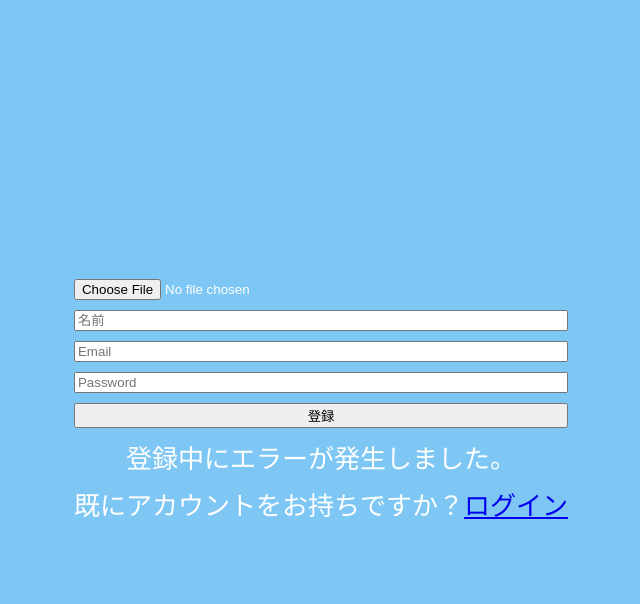
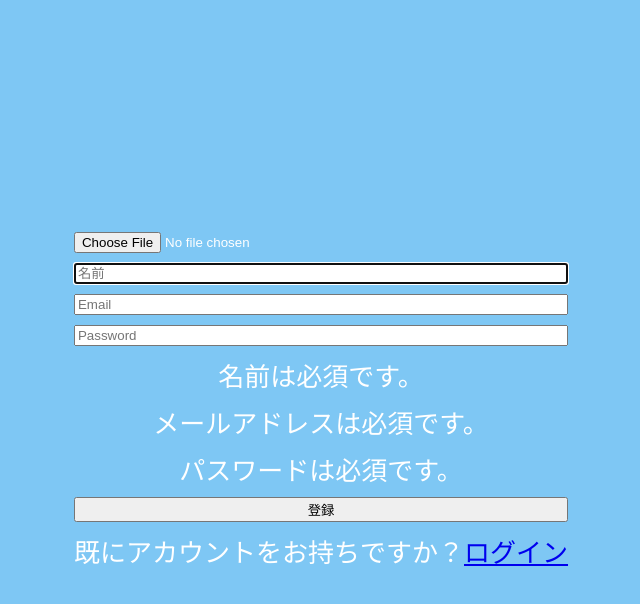
Before and after one commit to beginerbeginer/railway-react-bookreview-app, a React (Create React App) app: page /signup in a window 1280 px wide. Both pictures are taken after a click on the button "登録". Shown: the top 604 px of the page, without its empty margins (319-959 px from the left). Built offline with nearby package versions, Linux system fonts and the light colour scheme; no server answers.

Commit message:
[#3] 追加：react-hook-form、ログイン成功時に値をリセット

```diff
--- a/src/Pages/Signup.jsx
+++ b/src/Pages/Signup.jsx
@@ -1,9 +1,13 @@
 import Compressor from 'compressorjs'
 import PropTypes from 'prop-types'
 import { useState } from 'react'
+import { useForm } from 'react-hook-form'
 
 import { URL as API_URL } from '../const'
 import '../scss/signup.scss'
+
+const PASSWORD_PATTERN = '/^[A-Za-z0-9!"#$%&\'()-^@[];:,./=|~+*{}<>?_]+$/'
+const EMAIL_PATTERN = /^[A-Z0-9._%+-]+@[A-Z0-9.-]+\.[A-Z]{2,4}$/i
 
 const postUserData = async (url, body) => {
   const response = await fetch(url, {
@@ -40,14 +44,16 @@ const uploadImage = async (file, token) => {
 }
 
 export const Signup = () => {
-  const [name, setName] = useState('')
-  const [email, setEmail] = useState('')
-  const [password, setPassword] = useState('')
-  const [errors, setErrors] = useState([])
   const [file, setFile] = useState(null)
   const [showModal, setShowModal] = useState(false)
   const [resizedImageBlob, setResizedImageBlob] = useState(null)
   const [inputKey, setInputKey] = useState(Date.now())
+  const {
+    register,
+    handleSubmit,
+    reset,
+    formState: { errors },
+  } = useForm()
 
   const handleFileChange = (e) => {
     const selectedFile = e.target.files[0]
@@ -74,18 +80,18 @@ export const Signup = () => {
     setInputKey(Date.now())
   }
 
-  const handleSignup = async () => {
+  const onSubmit = async (data) => {
     try {
-      const userResponse = await createUser(name, email, password)
+      const userResponse = await createUser(data.name, data.email, data.password)
       localStorage.setItem('token', userResponse.token)
       if (file) {
         await uploadImage(file, userResponse.token)
       }
+      closeModal()
+      reset({ name: '', email: '', password: '' })
     } catch (error) {
       console.error(error)
-      setErrors((prev) => [...prev, '登録中にエラーが発生しました。'])
     }
-    closeModal()
   }
 
   const Modal = ({ resizedImageBlob, closeModal }) => {
@@ -106,15 +112,36 @@ export const Signup = () => {
     <div className="signup">
       {showModal ? <Modal resizedImageBlob={resizedImageBlob} closeModal={closeModal} /> : null}
       <input key={inputKey} type="file" aria-label="画像を追加" onChange={handleFileChange} />
-      <input type="text" placeholder="名前" onChange={(e) => setName(e.target.value)} />
-      <input type="text" placeholder="Email" onChange={(e) => setEmail(e.target.value)} />
-      <input type="password" placeholder="Password" onChange={(e) => setPassword(e.target.value)} />
-      <button onClick={handleSignup}>登録</button>
-      {errors.map((error, index) => (
-        <div key={index} className="error">
-          {error}
-        </div>
-      ))}
+      <input type="text" placeholder="名前" {...register('name', { required: '名前は必須です。' })} />
+      <input
+        type="text"
+        placeholder="Email"
+        {...register('email', {
+          required: 'メールアドレスは必須です。',
+          pattern: {
+            value: EMAIL_PATTERN,
+            message: '無効なメールアドレスの形式です。',
+          },
+        })}
+      />
+
+      <input
+        type="password"
+        placeholder="Password"
+        {...register('password', {
+          required: 'パスワードは必須です。',
+          minLength: { value: 12, message: 'パスワードは12文字以上である必要があります。' },
+          pattern: {
+            value: PASSWORD_PATTERN,
+            message: 'パスワードには、半角英数字記号のみ使用できます。',
+          },
+        })}
+      />
+      {errors.name && <div className="error">{errors.name.message}</div>}
+      {errors.email && <div className="error">{errors.email.message}</div>}
+      {errors.password && <div className="error">{errors.password.message}</div>}
+
+      <button onClick={handleSubmit(onSubmit)}>登録</button>
       <div className="login-link">
         既にアカウントをお持ちですか？<a href="/login">ログイン</a>
       </div>
```
